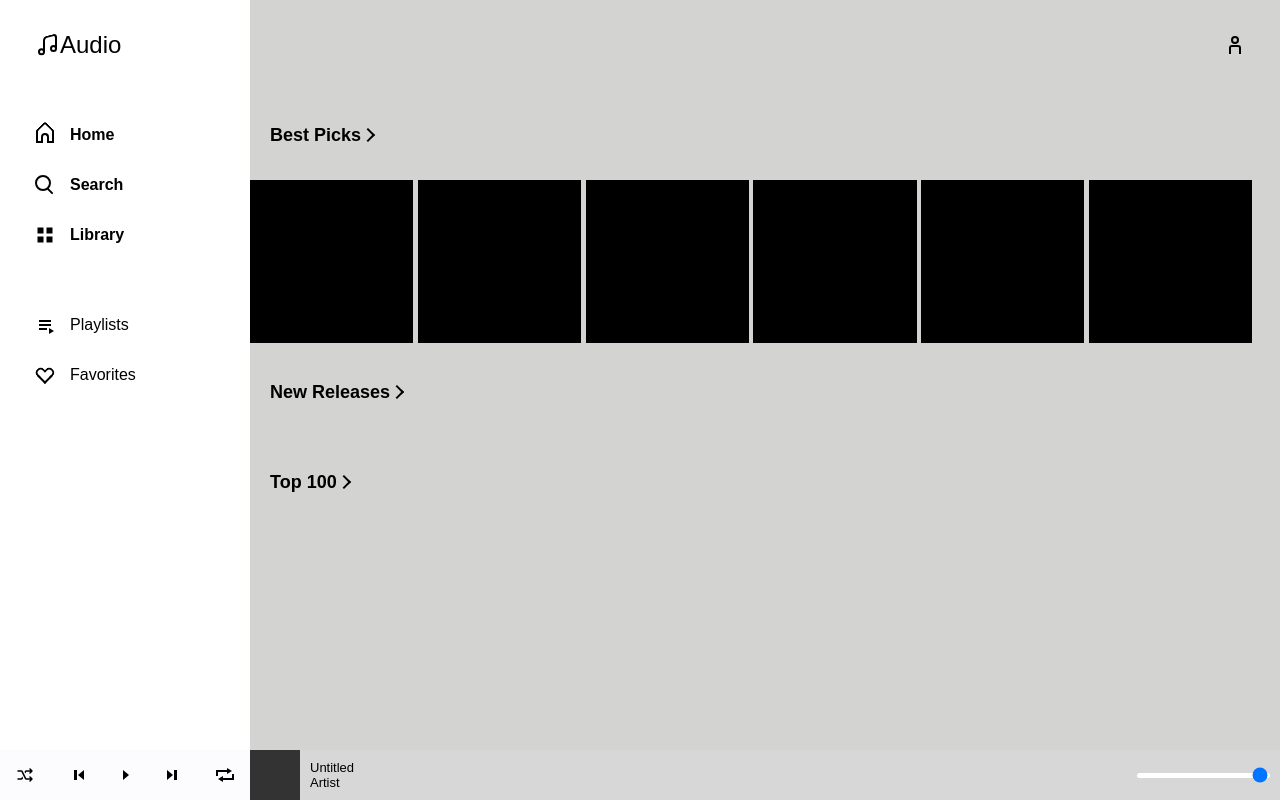
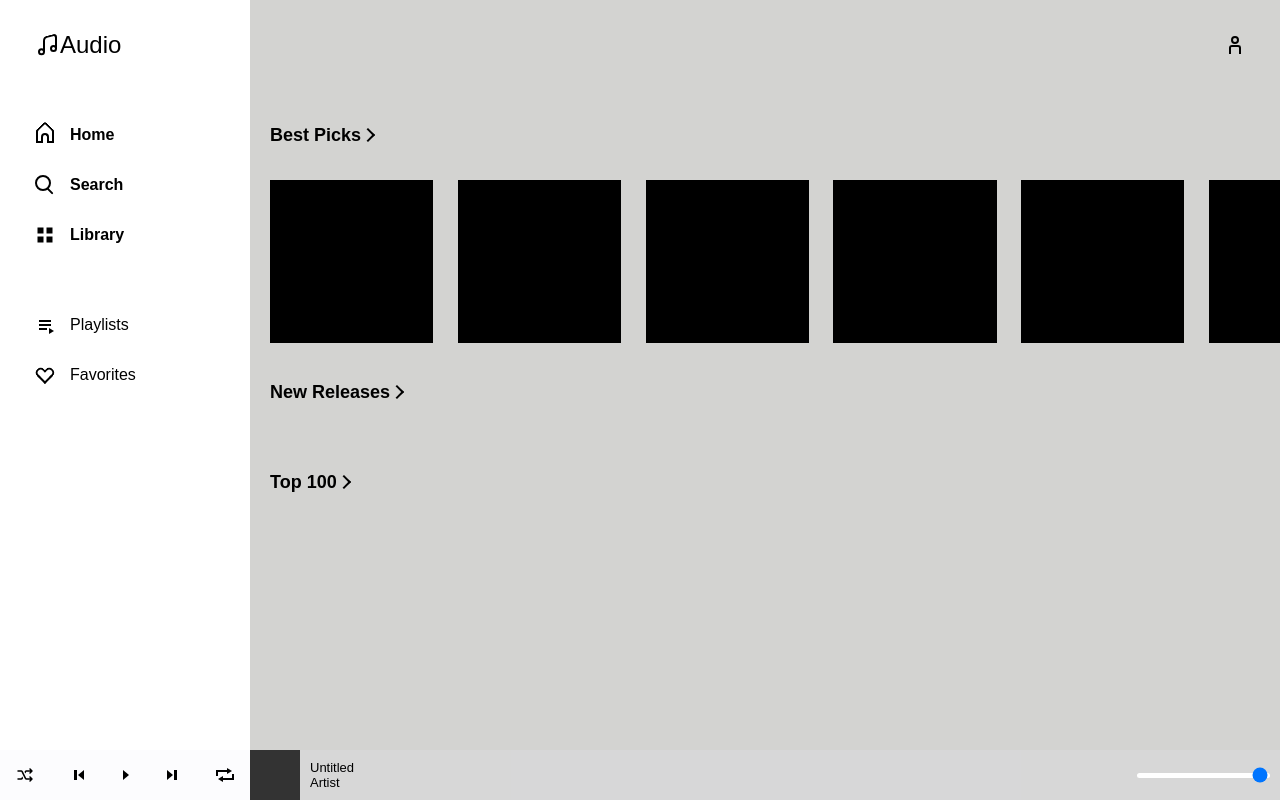
Before and after one commit to uios/audio, a plain HTML site: page index.html in a window 1280 px wide. Drawn offline with Linux system fonts and the light colour scheme.

Commit message:
Update Home Page UI

```diff
--- a/index.css
+++ b/index.css
@@ -353,12 +353,20 @@
         margin-left: auto;
     }
 
+    .margin-left-20px {
+        margin-left: 20px;
+    }
+
+    .margin-right-20px {
+        margin-right: 20px;
+    }
+
     @media (max-width: 480px) {
-        .mobile-margin-left-10px {
+        .-mobile-margin-left-10px {
             margin-left: 10px;
         }
 
-        .mobile-margin-right-10px {
+        .-mobile-margin-right-10px {
             margin-right: 10px;
         }
     }
@@ -481,6 +489,10 @@
     }
 
     @media (max-width: 768px) {
+        [data-tablet-width="calc((100% - 50px)/4)"] {
+            width: calc((100% - 50px)/4);
+        }
+
         .-tablet-width-100pct {
             width: 100%;
         }
--- a/index.html
+++ b/index.html
@@ -102,42 +102,42 @@
                                     </box>
                                 </header>
                                 <section class="overflow-y-hidden white-space-nowrap">
-                                    <box class="display-inline-flex mobile-margin-left-10px" data-mobile-width="calc((100% - 30px)/2.5)" data-width="calc((100% - 50px)/6)">
+                                    <box class="-mobile-margin-left-10px margin-left-20px display-inline-flex" data-mobile-width="calc((100% - 30px)/2.5)" data-tablet-width="calc((100% - 50px)/4)" data-width="calc((100% - 50px)/6)">
                                         <column>
                                             <picture class="background-color-000 padding-top-100pct width-100pct"></picture>
                                             <text></text>
                                             <text></text>
                                         </column>
                                     </box>
-                                    <box class="display-inline-flex mobile-margin-left-10px" data-mobile-width="calc((100% - 30px)/2.5)" data-width="calc((100% - 50px)/6)">
+                                    <box class="-mobile-margin-left-10px margin-left-20px display-inline-flex" data-mobile-width="calc((100% - 30px)/2.5)" data-tablet-width="calc((100% - 50px)/4)" data-width="calc((100% - 50px)/6)">
                                         <column>
                                             <picture class="background-color-000 padding-top-100pct width-100pct"></picture>
                                             <text></text>
                                             <text></text>
                                         </column>
                                     </box>
-                                    <box class="display-inline-flex mobile-margin-left-10px" data-mobile-width="calc((100% - 30px)/2.5)" data-width="calc((100% - 50px)/6)">
+                                    <box class="-mobile-margin-left-10px margin-left-20px display-inline-flex" data-mobile-width="calc((100% - 30px)/2.5)" data-tablet-width="calc((100% - 50px)/4)" data-width="calc((100% - 50px)/6)">
                                         <column>
                                             <picture class="background-color-000 padding-top-100pct width-100pct"></picture>
                                             <text></text>
                                             <text></text>
                                         </column>
                                     </box>
-                                    <box class="display-inline-flex mobile-margin-left-10px" data-mobile-width="calc((100% - 30px)/2.5)" data-width="calc((100% - 50px)/6)">
+                                    <box class="-mobile-margin-left-10px margin-left-20px display-inline-flex" data-mobile-width="calc((100% - 30px)/2.5)" data-tablet-width="calc((100% - 50px)/4)" data-width="calc((100% - 50px)/6)">
                                         <column>
                                             <picture class="background-color-000 padding-top-100pct width-100pct"></picture>
                                             <text></text>
                                             <text></text>
                                         </column>
                                     </box>
-                                    <box class="display-inline-flex mobile-margin-left-10px" data-mobile-width="calc((100% - 30px)/2.5)" data-width="calc((100% - 50px)/6)">
+                                    <box class="-mobile-margin-left-10px margin-left-20px display-inline-flex" data-mobile-width="calc((100% - 30px)/2.5)" data-tablet-width="calc((100% - 50px)/4)" data-width="calc((100% - 50px)/6)">
                                         <column>
                                             <picture class="background-color-000 padding-top-100pct width-100pct"></picture>
                                             <text></text>
                                             <text></text>
                                         </column>
                                     </box>
-                                    <box class="display-inline-flex mobile-margin-left-10px mobile-margin-right-10px" data-mobile-width="calc((100% - 30px)/2.5)" data-width="calc((100% - 50px)/6)">
+                                    <box class="-mobile-margin-left-10px margin-left-20px margin-right-20px display-inline-flex mobile-margin-right-10px" data-mobile-width="calc((100% - 30px)/2.5)" data-tablet-width="calc((100% - 50px)/4)" data-width="calc((100% - 50px)/6)">
                                         <column>
                                             <picture class="background-color-000 padding-top-100pct width-100pct"></picture>
                                             <text></text>
```
Also changed, not shown: 1 other file.
